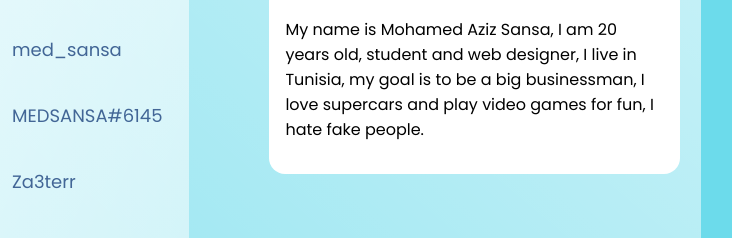
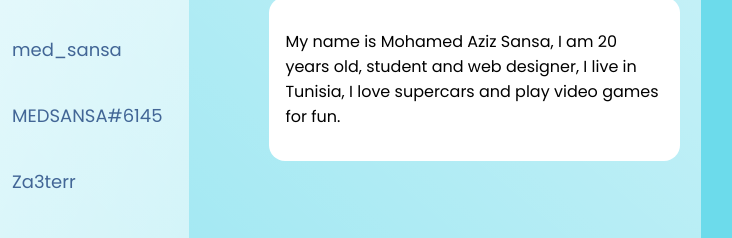
Before and after one commit to MEDSANSA/Simple-Personal-Website, a plain HTML site: page index.html in a window 1280 px wide. Shown: the part 422-660 px from the top of the page, 323-1055 px from the left. Drawn offline with Linux system fonts and the light colour scheme.

Commit message:
Update index.html

```diff
--- a/index.html
+++ b/index.html
@@ -36,7 +36,7 @@
   <div class='droite'>
   <h1>About Me</h1>
   <div class='desc'>
-  <p>My name is Mohamed Aziz Sansa, I am 20 years old, student and web designer, I live in Tunisia, my goal is to be a big businessman, I love supercars and play video games for fun, I hate fake people.</p>
+  <p>My name is Mohamed Aziz Sansa, I am 20 years old, student and web designer, I live in Tunisia, I love supercars and play video games for fun.</p>
   </div>
   </div>
 </main>
```
